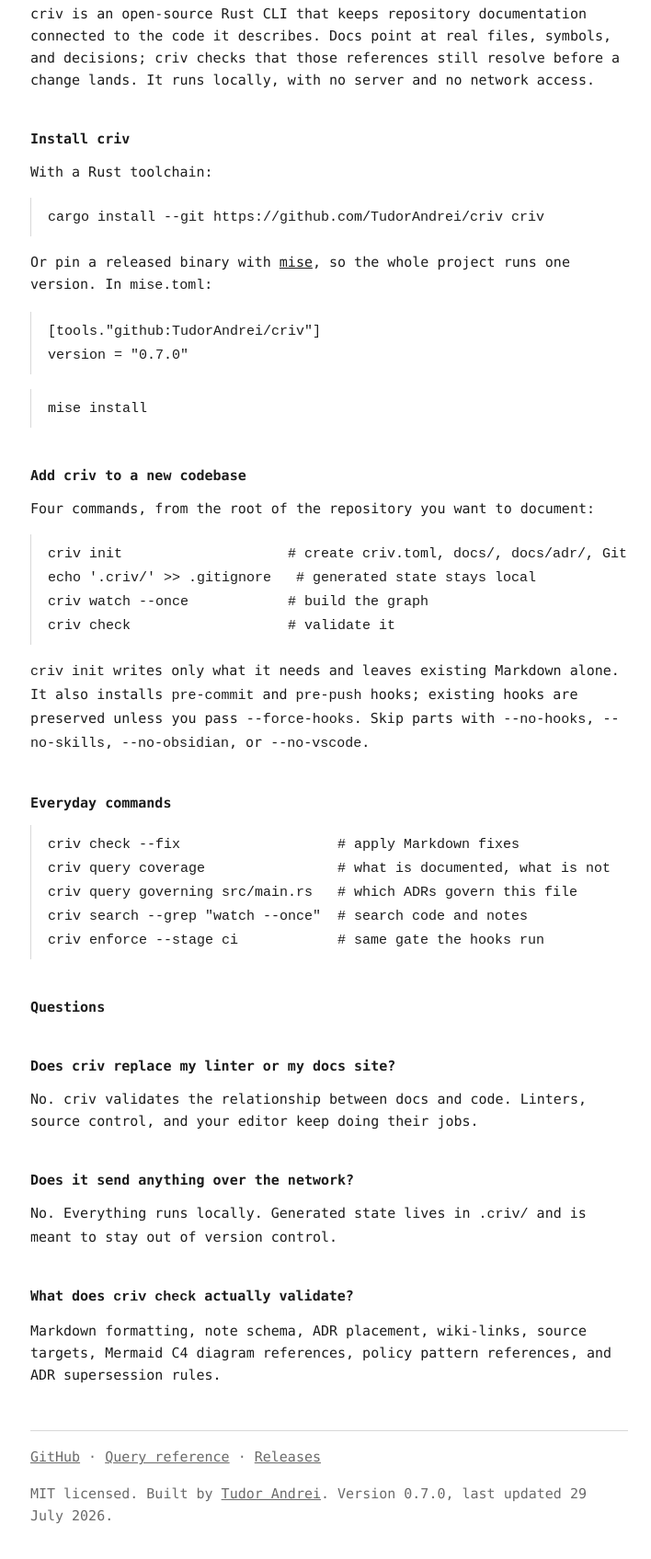
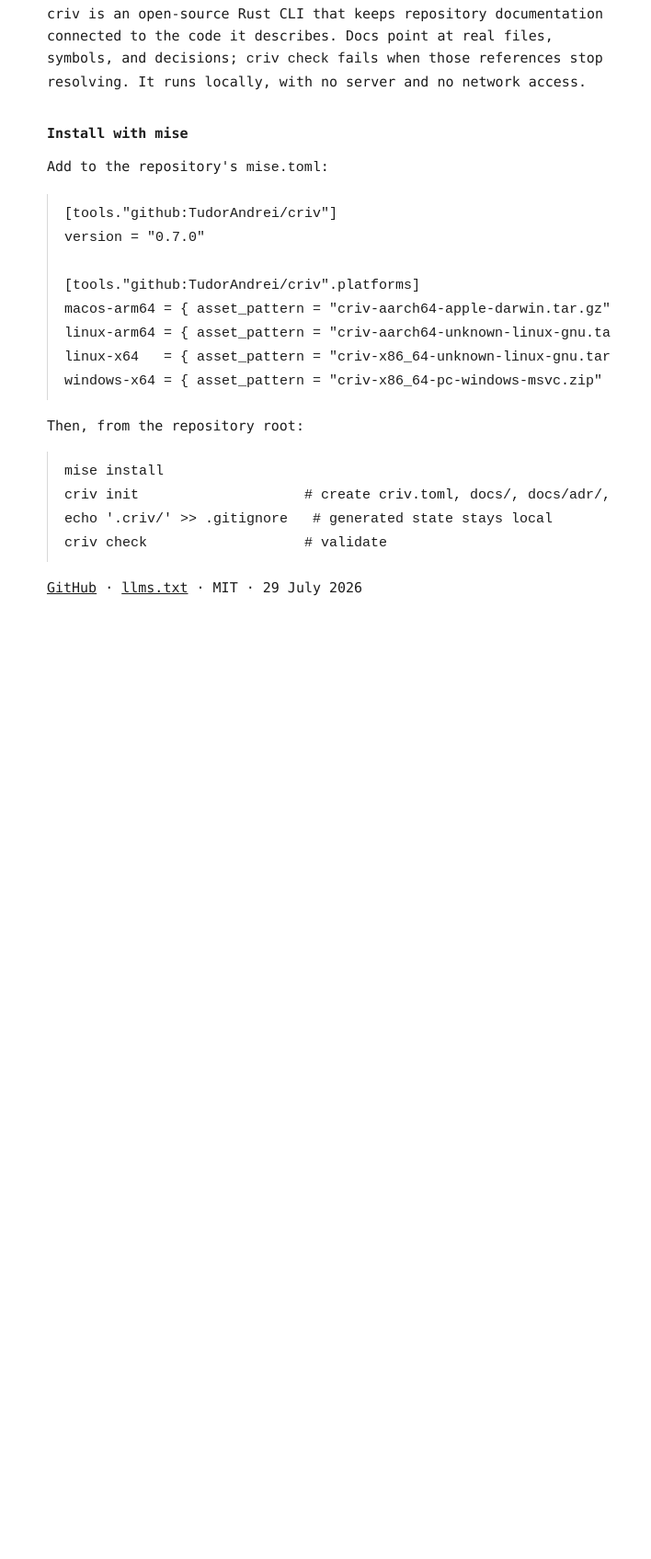
Before and after one commit to TudorAndrei/criv, a plain HTML site: page site/index.html in a window 1280 px wide. Shown: the part 73-1768 px from the top of the page at 92% size, without its empty margins (282-990 px from the left). After the commit the page ends 804 px from the top, so only its background shows below. Drawn offline with Linux system fonts and the light colour scheme.

Commit message:
refactor(site): trim landing page to what criv does and mise install
The page targets agents reading the site, so it keeps a single description
paragraph and the mise pin instead of the full command tour. Aligns llms.txt
on mise as the primary install path.

```diff
--- a/site/index.html
+++ b/site/index.html
@@ -3,37 +3,24 @@
   <head>
     <meta charset="utf-8" />
     <meta name="viewport" content="width=device-width, initial-scale=1" />
-
-    <title>criv — a CLI that keeps code documentation in sync with the code</title>
+    <title>criv — keep code documentation in sync with the code</title>
     <meta
       name="description"
-      content="criv is an open-source Rust CLI that turns a repository's docs/ folder into a validated graph of notes, source references, and ADRs. Install it and run criv init to add it to any codebase."
+      content="criv is an open-source Rust CLI that validates that a repository's docs still point at real files, symbols, and decisions. Install it with mise, then run criv init."
     />
     <link rel="canonical" href="https://tudorandrei.github.io/criv/" />
-
-    <meta property="og:type" content="website" />
-    <meta property="og:url" content="https://tudorandrei.github.io/criv/" />
-    <meta property="og:title" content="criv — a CLI that keeps code documentation in sync with the code" />
-    <meta
-      property="og:description"
-      content="Open-source Rust CLI. Validates that your docs still point at real files, symbols, and decisions. Add it to any repository with criv init."
-    />
-    <meta name="twitter:card" content="summary" />
-
     <style>
       body {
-        max-width: 72ch;
+        max-width: 68ch;
         margin: 0 auto;
-        padding: 2.5rem 1.25rem 5rem;
-        font-family: ui-monospace, SFMono-Regular, Menlo, Consolas, monospace;
-        font-size: 15px;
-        line-height: 1.6;
+        padding: 2.5rem 1.25rem 4rem;
+        font: 15px/1.6 ui-monospace, SFMono-Regular, Menlo, Consolas, monospace;
         color: #1c1c1c;
         background: #fff;
       }
-      h1, h2, h3 { font: inherit; font-weight: 700; margin: 2.5rem 0 0.75rem; }
+      h1, h2 { font: inherit; font-weight: 700; margin: 2rem 0 0.75rem; }
       h1 { margin-top: 0; }
-      p, ul { margin: 0 0 1rem; }
+      p { margin: 0 0 1rem; }
       pre {
         margin: 0 0 1rem;
         padding: 0.5rem 0 0.5rem 2ch;
@@ -42,70 +29,25 @@
         font: inherit;
       }
       a { color: inherit; }
-      footer { margin-top: 3rem; padding-top: 1rem; border-top: 1px solid #d8d8d8; color: #6a6a6a; }
       @media (prefers-color-scheme: dark) {
         body { color: #d8d8d8; background: #101010; }
-        pre, footer { border-color: #2e2e2e; }
-        footer { color: #8a8a8a; }
+        pre { border-color: #2e2e2e; }
       }
     </style>
-
     <script type="application/ld+json">
       {
         "@context": "https://schema.org",
-        "@graph": [
-          {
         "@type": "SoftwareApplication",
         "name": "criv",
         "applicationCategory": "DeveloperApplication",
         "operatingSystem": "macOS, Linux, Windows",
-            "description": "A local command-line tool that turns a repository's docs/ folder into a validated knowledge graph of notes, source references, architectural decision records, and policy patterns.",
+        "description": "A local Rust CLI that turns a repository's docs/ folder into a validated graph of notes, source references, and architectural decision records.",
         "url": "https://tudorandrei.github.io/criv/",
-            "downloadUrl": "https://github.com/TudorAndrei/criv/releases",
         "codeRepository": "https://github.com/TudorAndrei/criv",
         "programmingLanguage": "Rust",
         "softwareVersion": "0.7.0",
-            "license": "https://github.com/TudorAndrei/criv/blob/main/LICENSE",
         "offers": { "@type": "Offer", "price": "0", "priceCurrency": "USD" },
         "author": { "@type": "Person", "name": "Tudor Andrei", "url": "https://github.com/TudorAndrei" }
-          },
-          {
-            "@type": "HowTo",
-            "name": "How to add criv to a codebase",
-            "description": "Install the criv CLI and initialize it in an existing repository.",
-            "step": [
-              { "@type": "HowToStep", "name": "Install the CLI", "text": "Run cargo install --git https://github.com/TudorAndrei/criv criv, or pin a released binary with mise." },
-              { "@type": "HowToStep", "name": "Initialize the repository", "text": "Run criv init in the repository root to create criv.toml, docs/, docs/adr/, and the Git hooks." },
-              { "@type": "HowToStep", "name": "Ignore generated state", "text": "Add .criv/ to .gitignore, since it is local rebuildable state." },
-              { "@type": "HowToStep", "name": "Build and validate the graph", "text": "Run criv watch --once to write the state, then criv check to validate the vault." }
-            ]
-          },
-          {
-            "@type": "FAQPage",
-            "mainEntity": [
-              {
-                "@type": "Question",
-                "name": "What is criv?",
-                "acceptedAnswer": { "@type": "Answer", "text": "criv is an open-source Rust CLI that keeps repository documentation connected to the code it describes. Docs point at real files, symbols, and patterns, and criv validates that those references still resolve before a change lands." }
-              },
-              {
-                "@type": "Question",
-                "name": "How do I install criv?",
-                "acceptedAnswer": { "@type": "Answer", "text": "Run cargo install --git https://github.com/TudorAndrei/criv criv, or pin a released binary in mise.toml with the github:TudorAndrei/criv backend." }
-              },
-              {
-                "@type": "Question",
-                "name": "Does criv work with an existing docs folder?",
-                "acceptedAnswer": { "@type": "Answer", "text": "Yes. criv init only adds the files it needs and leaves existing Markdown in place. Existing Git hooks and a non-criv core.hooksPath are preserved unless you pass --force-hooks." }
-              },
-              {
-                "@type": "Question",
-                "name": "Does criv send anything over the network?",
-                "acceptedAnswer": { "@type": "Answer", "text": "No. criv runs entirely locally. Generated state lives in .criv/ inside the repository and is meant to stay out of version control." }
-              }
-            ]
-          }
-        ]
       }
     </script>
   </head>
@@ -117,80 +59,33 @@
       <p>
         criv is an open-source Rust CLI that keeps repository documentation
         connected to the code it describes. Docs point at real files, symbols,
-        and decisions; criv checks that those references still resolve before a
-        change lands. It runs locally, with no server and no network access.
+        and decisions; <code>criv check</code> fails when those references stop
+        resolving. It runs locally, with no server and no network access.
       </p>
 
-      <h2>Install criv</h2>
+      <h2>Install with mise</h2>
 
-      <p>With a Rust toolchain:</p>
-      <pre><code>cargo install --git https://github.com/TudorAndrei/criv criv</code></pre>
+      <p>Add to the repository's <code>mise.toml</code>:</p>
+      <pre><code>[tools."github:TudorAndrei/criv"]
+version = "0.7.0"
+
+[tools."github:TudorAndrei/criv".platforms]
+macos-arm64 = { asset_pattern = "criv-aarch64-apple-darwin.tar.gz" }
+linux-arm64 = { asset_pattern = "criv-aarch64-unknown-linux-gnu.tar.gz" }
+linux-x64   = { asset_pattern = "criv-x86_64-unknown-linux-gnu.tar.gz" }
+windows-x64 = { asset_pattern = "criv-x86_64-pc-windows-msvc.zip" }</code></pre>
+
+      <p>Then, from the repository root:</p>
+      <pre><code>mise install
+criv init                    # create criv.toml, docs/, docs/adr/, Git hooks
+echo '.criv/' &gt;&gt; .gitignore   # generated state stays local
+criv check                   # validate</code></pre>
 
       <p>
-        Or pin a released binary with <a href="https://mise.jdx.dev">mise</a>,
-        so the whole project runs one version. In <code>mise.toml</code>:
+        <a href="https://github.com/TudorAndrei/criv">GitHub</a> ·
+        <a href="/criv/llms.txt">llms.txt</a> · MIT ·
+        <time datetime="2026-07-29">29 July 2026</time>
       </p>
-      <pre><code>[tools."github:TudorAndrei/criv"]
-version = "0.7.0"</code></pre>
-      <pre><code>mise install</code></pre>
-
-      <h2>Add criv to a new codebase</h2>
-
-      <p>Four commands, from the root of the repository you want to document:</p>
-      <pre><code>criv init                    # create criv.toml, docs/, docs/adr/, Git hooks
-echo '.criv/' &gt;&gt; .gitignore   # generated state stays local
-criv watch --once            # build the graph
-criv check                   # validate it</code></pre>
-
-      <p>
-        <code>criv init</code> writes only what it needs and leaves existing
-        Markdown alone. It also installs <code>pre-commit</code> and
-        <code>pre-push</code> hooks; existing hooks are preserved unless you
-        pass <code>--force-hooks</code>. Skip parts with
-        <code>--no-hooks</code>, <code>--no-skills</code>,
-        <code>--no-obsidian</code>, or <code>--no-vscode</code>.
-      </p>
-
-      <h2>Everyday commands</h2>
-      <pre><code>criv check --fix                   # apply Markdown fixes
-criv query coverage                # what is documented, what is not
-criv query governing src/main.rs   # which ADRs govern this file
-criv search --grep "watch --once"  # search code and notes
-criv enforce --stage ci            # same gate the hooks run</code></pre>
-
-      <h2>Questions</h2>
-
-      <h3>Does criv replace my linter or my docs site?</h3>
-      <p>
-        No. criv validates the relationship between docs and code. Linters,
-        source control, and your editor keep doing their jobs.
-      </p>
-
-      <h3>Does it send anything over the network?</h3>
-      <p>
-        No. Everything runs locally. Generated state lives in
-        <code>.criv/</code> and is meant to stay out of version control.
-      </p>
-
-      <h3>What does <code>criv check</code> actually validate?</h3>
-      <p>
-        Markdown formatting, note schema, ADR placement, wiki-links, source
-        targets, Mermaid C4 diagram references, policy pattern references, and
-        ADR supersession rules.
-      </p>
-
-      <footer>
-        <p>
-          <a href="https://github.com/TudorAndrei/criv">GitHub</a> ·
-          <a href="https://github.com/TudorAndrei/criv/blob/main/docs/query-reference.md">Query reference</a> ·
-          <a href="https://github.com/TudorAndrei/criv/releases">Releases</a>
-        </p>
-        <p>
-          MIT licensed. Built by
-          <a href="https://github.com/TudorAndrei">Tudor Andrei</a>. Version
-          0.7.0, last updated <time datetime="2026-07-29">29 July 2026</time>.
-        </p>
-      </footer>
     </main>
   </body>
 </html>
```
Also changed, not shown: site/llms.txt (+12 -6 lines). Lines whose indentation alone changed are shown as unchanged.
